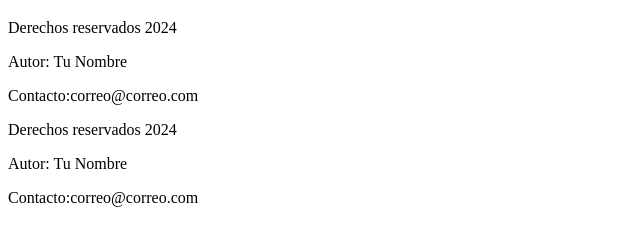
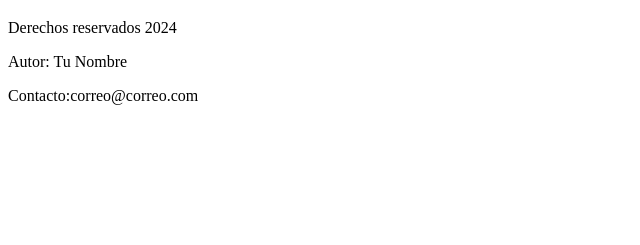
Before and after one commit to juanlassalle/practica-ramas, a plain HTML site: page index.html in a window 1280 px wide. Shown: the part 61-306 px from the top of the page, without its empty margins (0-640 px from the left). Drawn offline with Linux system fonts and the light colour scheme.

Commit message:
se actualiza

```diff
--- a/index.html
+++ b/index.html
@@ -12,10 +12,5 @@
         <p>Autor: Tu Nombre</p>
         <p>Contacto:correo@correo.com</p>
     </footer>
-    <footer>
-        <p>Derechos reservados 2024</p>
-        <p>Autor: Tu Nombre</p>
-        <p>Contacto:correo@correo.com</p>
-    </footer>
 </body>
 </html>
```
